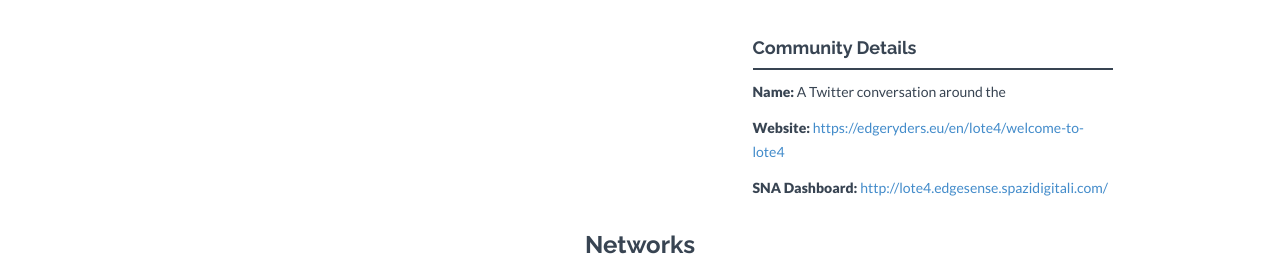
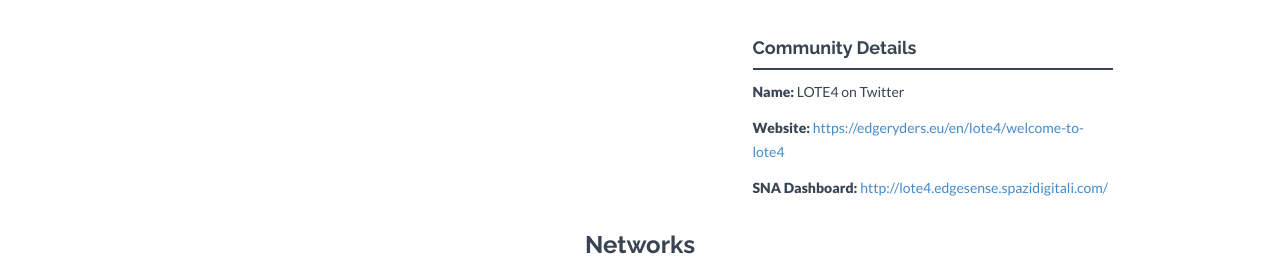
Before and after one commit to Wikitalia/MoN3, a Jekyll site: the page built from _posts/network/2015-02-26-lote4.markdown, in a window 1280 px wide and 900 px high, scrolled down 651 px. Shown: the part 177-453 px from the top of the window. Built offline with Jekyll 4.4.1, drawn with Linux system fonts in a browser that asks for light colours; nearby versions of some CDN libraries.

Commit message:
Tweaks to get LOTE4 to display normally

```diff
--- a/_posts/network/2015-02-26-lote4.markdown
+++ b/_posts/network/2015-02-26-lote4.markdown
@@ -5,10 +5,10 @@
 author: Wikitalia
 categories:
 - network
-img: network_portfolio.png
+img: lote4_portfolio.png
 carousel:
 - LOTE4.jpg
-client: A Twitter conversation around the #LOTE4
+client: LOTE4 on Twitter
 dashboard: http://lote4.edgesense.spazidigitali.com/
 website: https://edgeryders.eu/en/lote4/welcome-to-lote4
 ---
```
Also changed, not shown: assets/img/network/LOTE4_portfolio.jpg (added), assets/img/network/LOTE4_portfolio.png (added).
